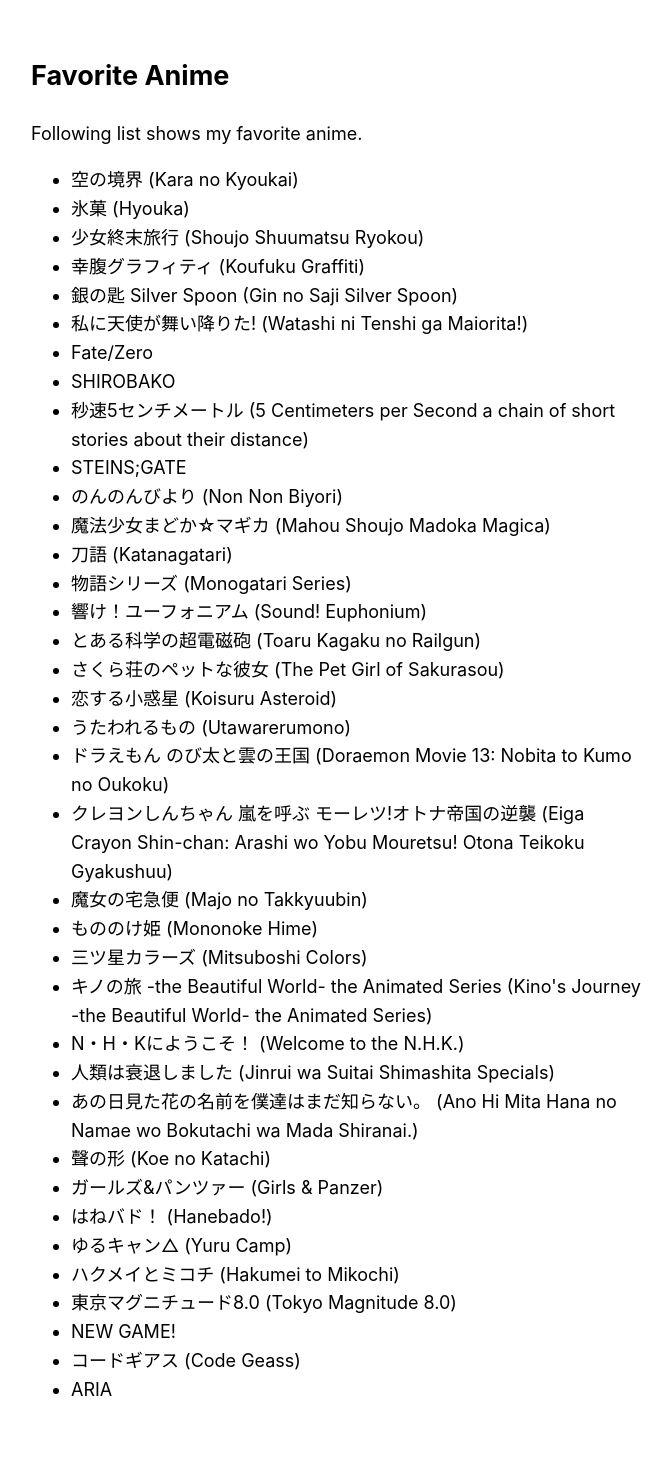
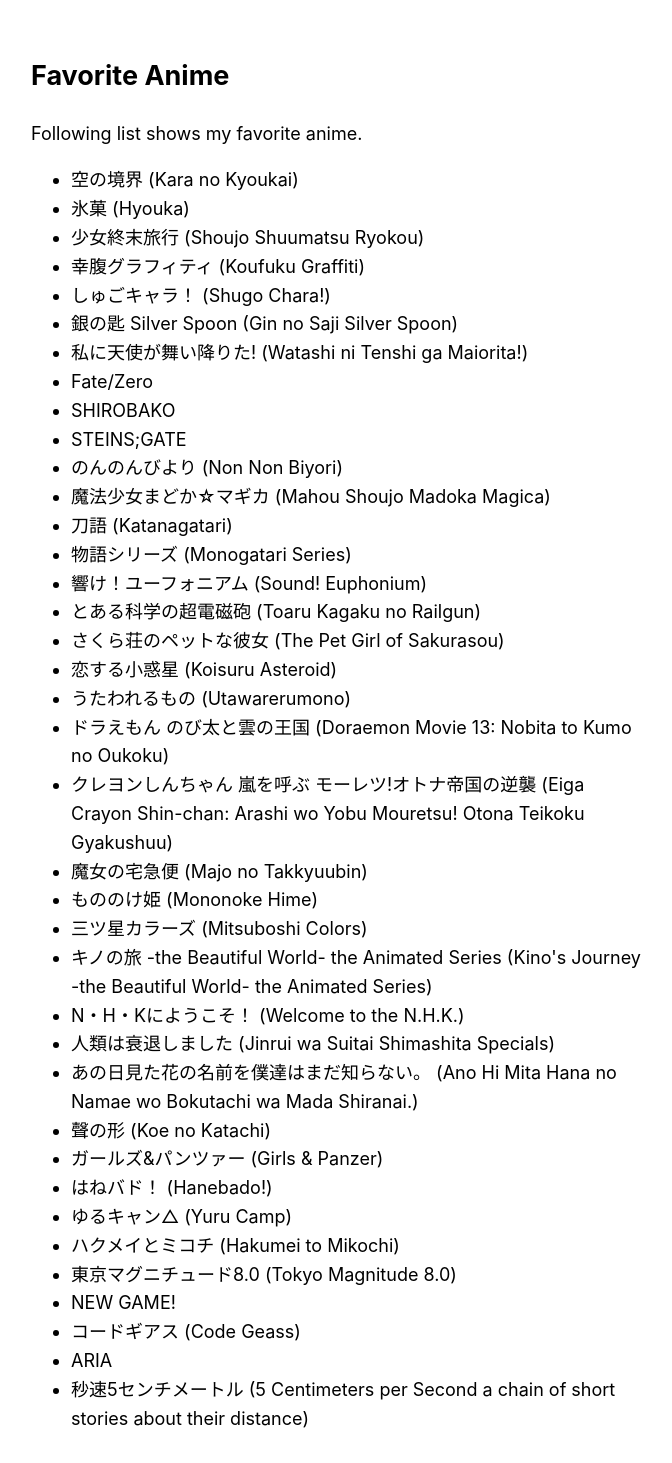
Before and after one commit to kira924age/kira924age.com, a Next.js app: page /anime in a window 1280 px wide. Shown: the top 1463 px of the page, without its empty margins (303-975 px from the left). Built offline with nearby package versions, Linux system fonts and the light colour scheme.

Commit message:
edit anime.js

```diff
--- a/pages/anime.js
+++ b/pages/anime.js
@@ -15,14 +15,11 @@
         <li key="2">氷菓 (Hyouka)</li>
         <li key="3">少女終末旅行 (Shoujo Shuumatsu Ryokou)</li>
         <li key="4">幸腹グラフィティ (Koufuku Graffiti)</li>
-        <li key="5">銀の匙 Silver Spoon (Gin no Saji Silver Spoon)</li>
-        <li key="6">私に天使が舞い降りた! (Watashi ni Tenshi ga Maiorita!)</li>
-        <li key="7">Fate/Zero</li>
-        <li key="8">SHIROBAKO</li>
-        <li key="9">
-          秒速5センチメートル (5 Centimeters per Second a chain of short stories
-          about their distance)
-        </li>
+        <li key="5">しゅごキャラ！ (Shugo Chara!)</li>
+        <li key="6">銀の匙 Silver Spoon (Gin no Saji Silver Spoon)</li>
+        <li key="7">私に天使が舞い降りた! (Watashi ni Tenshi ga Maiorita!)</li>
+        <li key="8">Fate/Zero</li>
+        <li key="9">SHIROBAKO</li>
         <li key="10">STEINS;GATE</li>
         <li key="11">のんのんびより (Non Non Biyori)</li>
         <li key="12">魔法少女まどか☆マギカ (Mahou Shoujo Madoka Magica)</li>
@@ -65,6 +62,10 @@
         <li key="35">NEW GAME!</li>
         <li key="36">コードギアス (Code Geass)</li>
         <li key="37">ARIA</li>
+        <li key="38">
+          秒速5センチメートル (5 Centimeters per Second a chain of short stories
+          about their distance)
+        </li>
       </ul>
     </Layout>
   );
--- a/pages/index.js
+++ b/pages/index.js
@@ -28,7 +28,7 @@
         <li key="2">氷菓 (Hyouka)</li>
         <li key="3">少女終末旅行 (Shoujo Shuumatsu Ryokou)</li>
         <li key="4">幸腹グラフィティ (Koufuku Graffiti)</li>
-        <li key="5">銀の匙 Silver Spoon (Gin no Saji Silver Spoon)</li>
+        <li key="5">しゅごキャラ！ (Shugo Chara!)</li>
 
         <Link href="anime">
           <a>read more</a>
```
